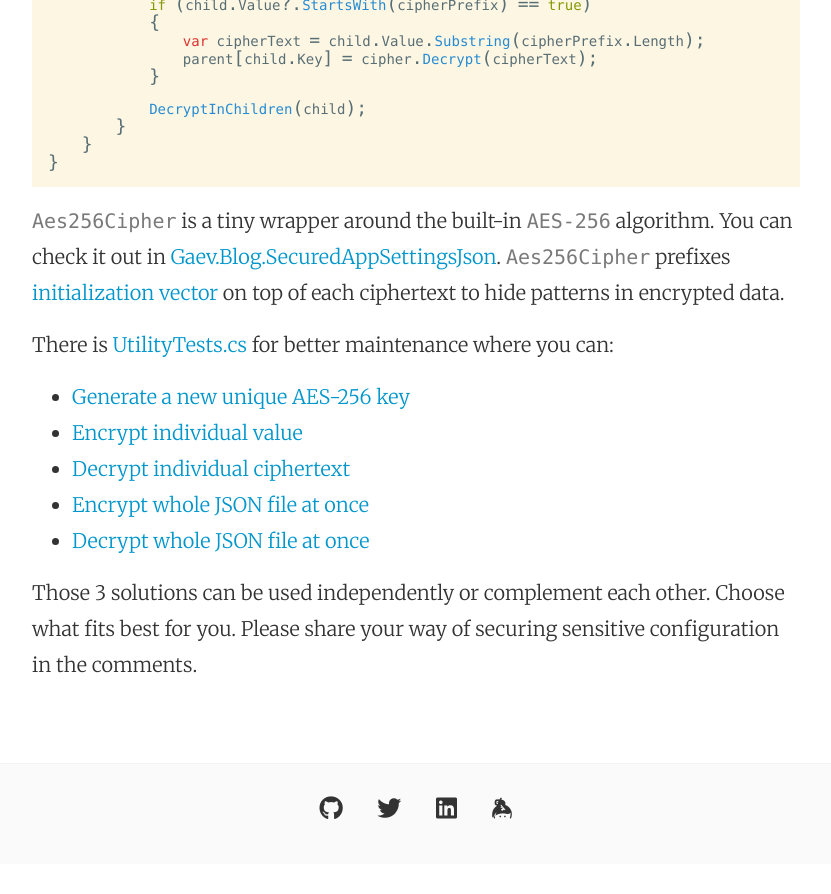
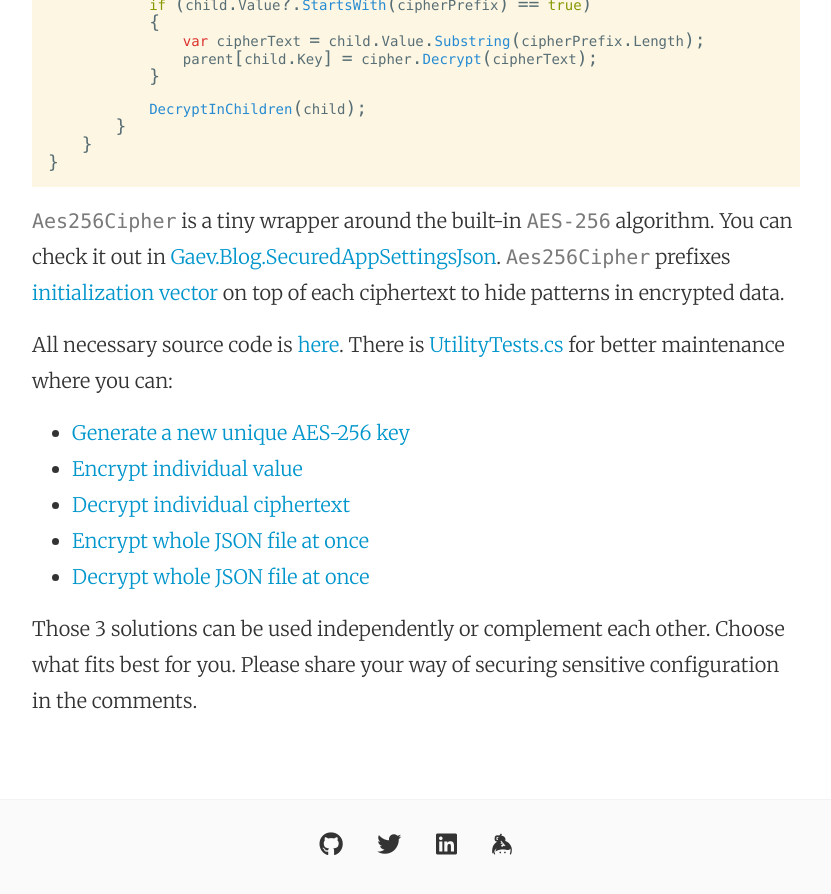
Before and after one commit to gaevoy/gaevoy.github.io, a Jekyll site: the page built from _posts/2021-01-08-secure-your-appsettings-json.md, in a window 1280 px wide and 900 px high, scrolled down 2977 px. Shown: the top 894 px of the window, without its empty margins (224-1055 px from the left). Built offline with Jekyll 4.4.1, drawn with Linux system fonts in a browser that asks for light colours; nearby versions of some CDN libraries; comment, search, counter and statistics services are not loaded; before the commit the page ends 3841 px from its top, so only the background shows below that.

Commit message:
Secure appsettings.json with ease

```diff
--- a/_posts/2021-01-08-secure-your-appsettings-json.md
+++ b/_posts/2021-01-08-secure-your-appsettings-json.md
@@ -92,7 +92,7 @@ public static IConfigurationRoot Decrypt(this IConfigurationRoot root, string ke
 
 `Aes256Cipher` is a tiny wrapper around the built-in `AES-256` algorithm. You can check it out in [Gaev.Blog.SecuredAppSettingsJson](https://github.com/gaevoy/Gaev.Blog.Examples/blob/2.9.0/Gaev.Blog.SecuredAppSettingsJson/Aes256Cipher.cs). `Aes256Cipher` prefixes [initialization vector](https://en.wikipedia.org/wiki/Initialization_vector) on top of each ciphertext to hide patterns in encrypted data.
 
-There is [UtilityTests.cs](https://github.com/gaevoy/Gaev.Blog.Examples/blob/2.9.0/Gaev.Blog.SecuredAppSettingsJson/UtilityTests.cs) for better maintenance  where you can:
+All necessary source code is [here](https://github.com/gaevoy/Gaev.Blog.Examples/tree/2.9.0/Gaev.Blog.SecuredAppSettingsJson). There is [UtilityTests.cs](https://github.com/gaevoy/Gaev.Blog.Examples/blob/2.9.0/Gaev.Blog.SecuredAppSettingsJson/UtilityTests.cs) for better maintenance  where you can:
 * [Generate a new unique AES-256 key](https://github.com/gaevoy/Gaev.Blog.Examples/blob/2.9.0/Gaev.Blog.SecuredAppSettingsJson/UtilityTests.cs#L27)
 * [Encrypt individual value](https://github.com/gaevoy/Gaev.Blog.Examples/blob/2.9.0/Gaev.Blog.SecuredAppSettingsJson/UtilityTests.cs#L13)
 * [Decrypt individual ciphertext](https://github.com/gaevoy/Gaev.Blog.Examples/blob/2.9.0/Gaev.Blog.SecuredAppSettingsJson/UtilityTests.cs#L20)
```
